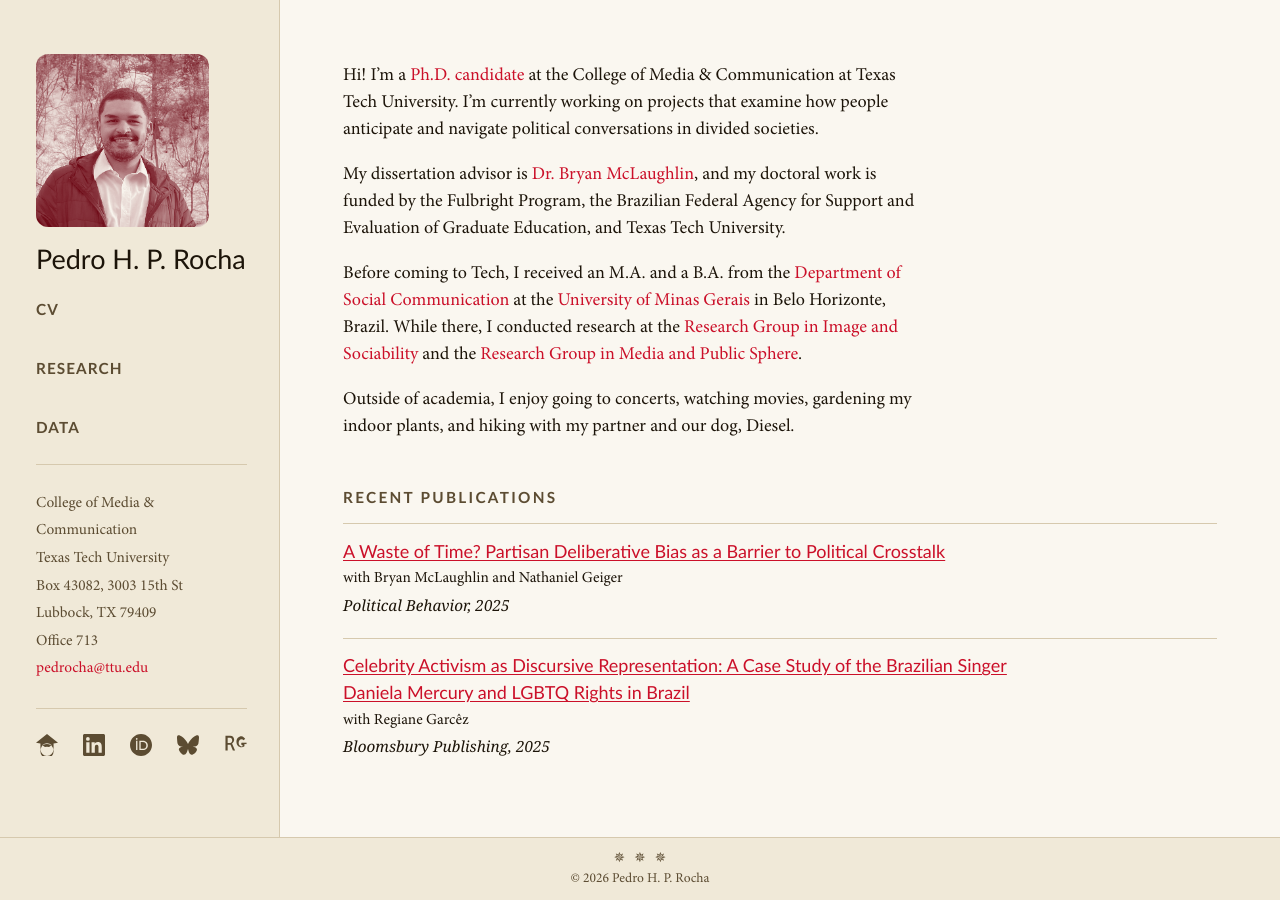
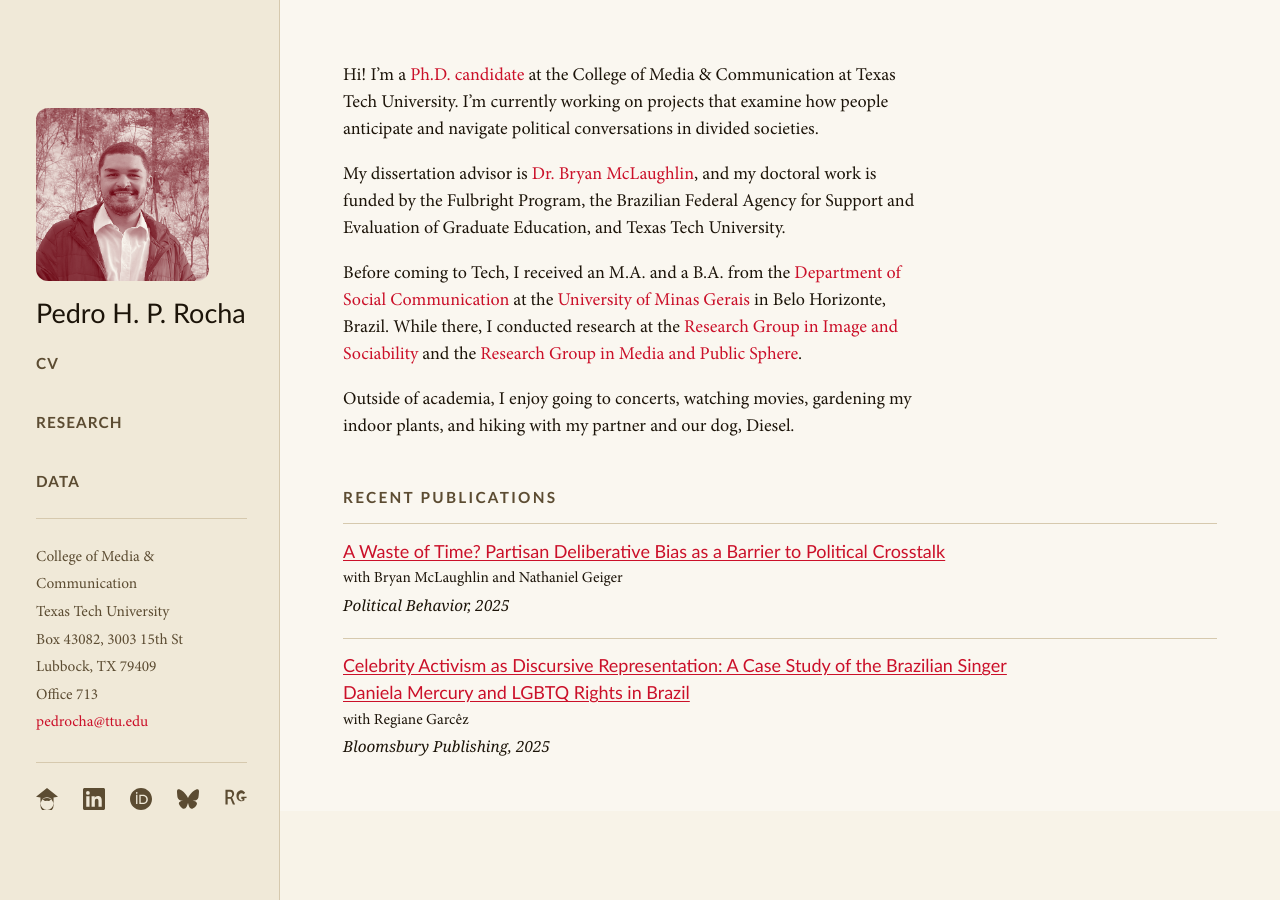
Before and after one commit to pedrohprocha/pedrohprocha.github.io, a Jekyll site: the page built from index.md, in a window 1280 px wide and 900 px high. Built offline with Jekyll 4.4.1, drawn with Linux system fonts in a browser that asks for light colours; some web fonts are replaced.

Commit message:
Fix sidebar: sticky full-height with centered content, main content scrolls
Co-Authored-By: Claude Sonnet 4.6 <noreply@anthropic.com>

```diff
--- a/assets/css/main.css
+++ b/assets/css/main.css
@@ -323,7 +323,7 @@ h3 {
     width: 100%;
     margin: 0 auto;
     padding: 0;
-    align-items: stretch;
+    align-items: flex-start;
     gap: 0;
 }
 
@@ -334,11 +334,17 @@ h3 {
     padding: 3rem 1.8rem 2rem 2rem;
     background: var(--sidebar-bg);
     border-right: 1px solid var(--border);
+    position: sticky;
+    top: 0;
+    height: 100vh;
+    overflow-y: auto;
+    display: flex;
+    flex-direction: column;
+    justify-content: center;
 }
 
 .sidebar-inner {
-    position: sticky;
-    top: 0;
+    width: 100%;
 }
 
 .sidebar-icons {
@@ -558,6 +564,10 @@ h3 {
         border-bottom: 1px solid var(--border);
         border-right: none;
         padding: 2rem 1.25rem 1.5rem;
+        position: static;
+        height: auto;
+        overflow-y: visible;
+        justify-content: flex-start;
     }
     .sidebar-inner {
         position: static;
```
